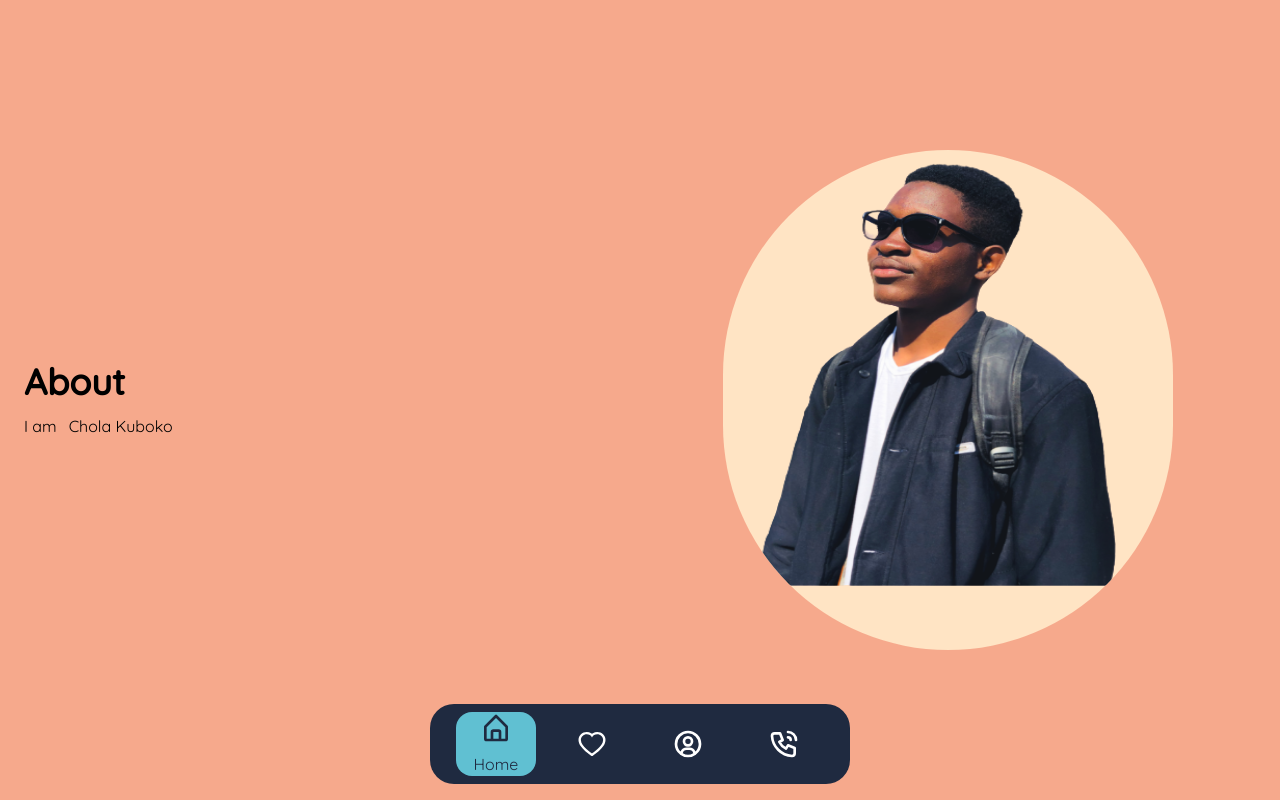
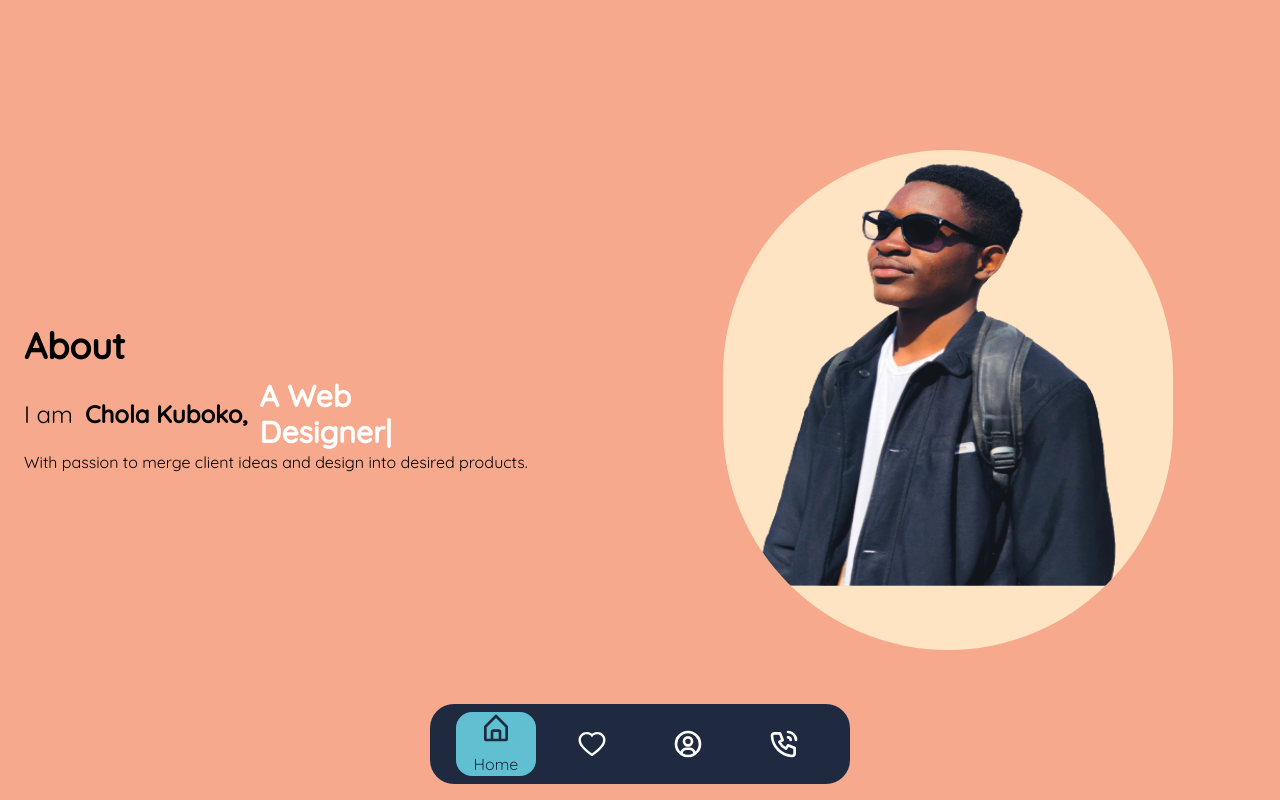
Before and after one commit to DC-21/react-tailwind-bottom-nav-webapp, a React (Vite) app: page /about in a window 1280 px wide. Built offline with nearby package versions, Linux system fonts and the light colour scheme.

Commit message:
first commit

```diff
--- a/package.json
+++ b/package.json
@@ -13,7 +13,8 @@
     "@lottiefiles/react-lottie-player": "^3.5.3",
     "react": "^18.2.0",
     "react-dom": "^18.2.0",
-    "react-router-dom": "^6.14.2"
+    "react-router-dom": "^6.14.2",
+    "react-type-animation": "^3.1.0"
   },
   "devDependencies": {
     "@types/react": "^18.2.14",
--- a/src/components/Bottom.jsx
+++ b/src/components/Bottom.jsx
@@ -41,7 +41,7 @@ const Bottom = () => {
         </Link>
         <Link to="/projects"
           className={`flex flex-col items-center gap-2 cursor-pointer w-20 ${
-            active === 1 ? "bg-[#60c0d2] rounded-2xl text-[#1f2a40]" : ""
+            active === 1 ? "bg-white rounded-2xl text-[#1f2a40]" : ""
           } ${hoveredIcon === 1 ? "hovered-icon" : ""}`}
           onClick={() => handleIconClick(1)}
           onMouseEnter={() => handleIconHover(1)}
@@ -63,7 +63,7 @@ const Bottom = () => {
         </Link>
         <Link to="/about"
           className={`flex flex-col items-center gap-2 cursor-pointer w-20 ${
-            active === 2 ? "bg-[#60c0d2] rounded-2xl text-[#1f2a40]" : ""
+            active === 2 ? "bg-[#f6a98c] rounded-2xl text-[#1f2a40]" : ""
           } ${hoveredIcon === 2 ? "hovered-icon" : ""}`}
           onClick={() => handleIconClick(2)}
           onMouseEnter={() => handleIconHover(2)}
--- a/src/pages/About.jsx
+++ b/src/pages/About.jsx
@@ -1,24 +1,46 @@
-import React from 'react'
-import own from '../images/own.png';
+import React from "react";
+import { TypeAnimation } from "react-type-animation";
+import own from "../images/own.png";
 
 const About = () => {
   return (
-    <div className='w-full flex justify-center items-center md:h-screen h-auto bg-[#f6a98c]'>
-        <div className='w-full md:flex justify-center items-center px-6 py-4'>
-            <div className='w-1/2 flex items-center justify-center'>
-                <div className='flex flex-col w-full'>
-                    <h1 className='font-bold text-4xl'>About</h1>
-                    <span className='pt-3 flex gap-3'>I am<p>Chola Kuboko</p></span>
-                </div>
-            </div>
-            <div className='w-1/2 flex items-center justify-center'>
-                <div className='w-full flex  justify-center items-center rounded-full h-full overflow-hidden'>
-                    <img className='w-[450px] h-[500px] bg-[#ffe4c4] rounded-full' src={own} alt='image'/>
-                </div>
-            </div>
+    <div className="w-full flex justify-center items-center md:h-screen h-auto bg-[#f6a98c]">
+      <div className="w-full md:flex justify-center items-center px-6 py-4">
+        <div className="w-1/2 flex items-center justify-center">
+          <div className="flex flex-col w-full">
+            <h1 className="font-bold text-4xl">About</h1>
+              <div className="pt-3 w-full flex gap-3 items-center text-2xl">
+                <p>I am</p><p className="font-bold">Chola Kuboko,</p>
+                <TypeAnimation
+                  sequence={[
+                    "A Web Developer",
+                    2000,
+                    "A Web Designer",
+                    2000,
+                  ]}
+                  className="md:text-3xl z-10 md:pt-0 pt-8 text-sm  md:text-left text-center w-[150px] font-bold text-white"
+                  repeat={Infinity}
+                  wrapper="p"
+                />
+              </div>
+            <p>
+              With passion to merge client ideas and design into desired
+              products.
+            </p>
+          </div>
         </div>
+        <div className="w-1/2 flex items-center justify-center">
+          <div className="w-full flex  justify-center items-center rounded-full h-full overflow-hidden">
+            <img
+              className="w-[450px] h-[500px] bg-[#ffe4c4] rounded-full"
+              src={own}
+              alt="image"
+            />
+          </div>
+        </div>
+      </div>
     </div>
-  )
-}
+  );
+};
 
-export default About
+export default About;
```
Also changed, not shown: 1 other file (tests, documents, lock files or other folders).
